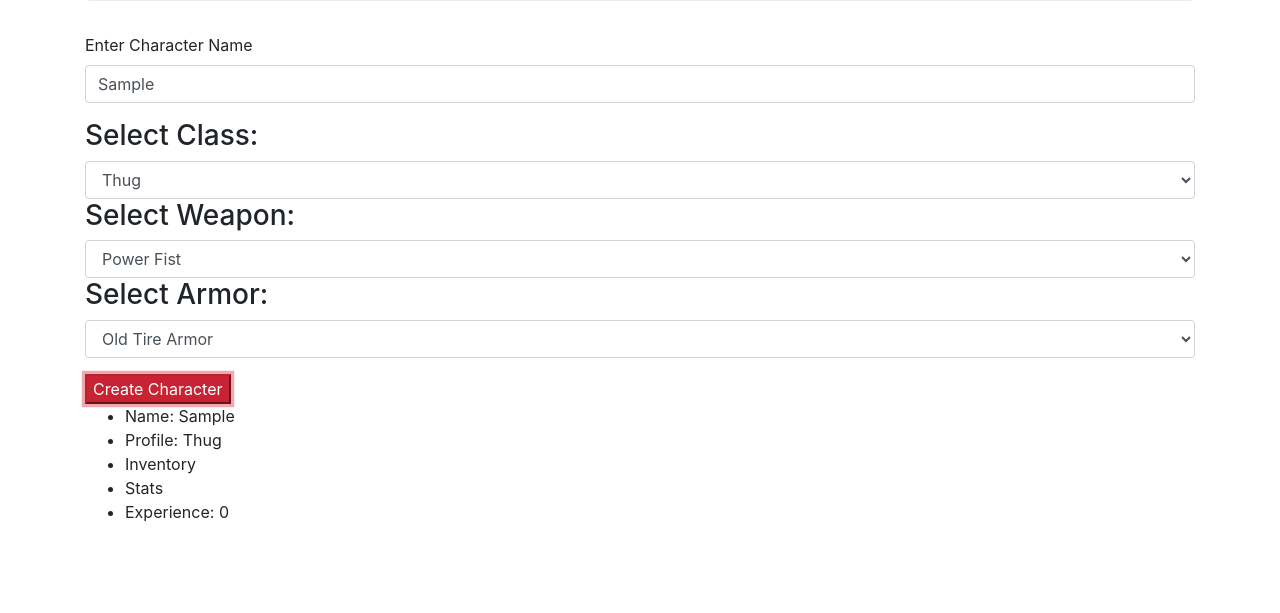
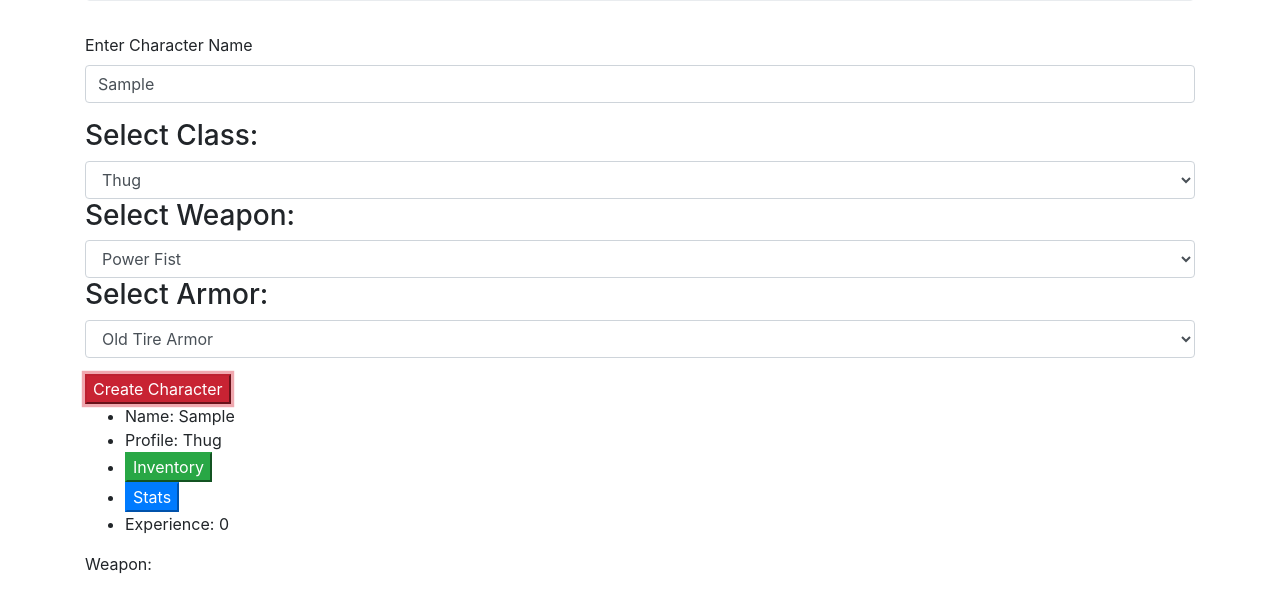
Before and after one commit to jasonkhan99/RPG, a website built with webpack: page src/index.html in a window 1280 px wide. Both pictures are taken after typing "Sample" into the empty fields and a click on the button "Create Character". Shown: the part 183-796 px from the top of the page. Built offline with nearby package versions, Linux system fonts and the light colour scheme.

Commit message:
p text to show inventory on click

```diff
--- a/src/index.html
+++ b/src/index.html
@@ -40,6 +40,7 @@
       <ul id="output">
 
       </ul>
+      <p>Weapon: <span id="currentWeapon"></span></p>
     </div>
   </body>
 
--- a/src/main.js
+++ b/src/main.js
@@ -18,6 +18,10 @@ $(document).ready(function () {
     character.addWeapon();
     character.addArmor();
     console.log(character);
-    $("ul#output").append("<li>Name: " + inputtedName + "</li><li>Profile: " + inputtedProfile + "</li><li>Inventory</li><li>Stats</li><li>Experience: " + experience + "</li>");
+    $("ul#output").append("<li>Name: " + inputtedName + "</li><li>Profile: " + inputtedProfile + "</li><li><button id='showInventory' class='btn-success'>Inventory</button></li><li><button id='showStats' class='btn-primary'>Stats</li><li>Experience: " + experience + "</li>");
+    $("#showInventory").click(function() {
+      $("#currentWeapon").text(characterInventory);
+
+    });
   });
 });
```
